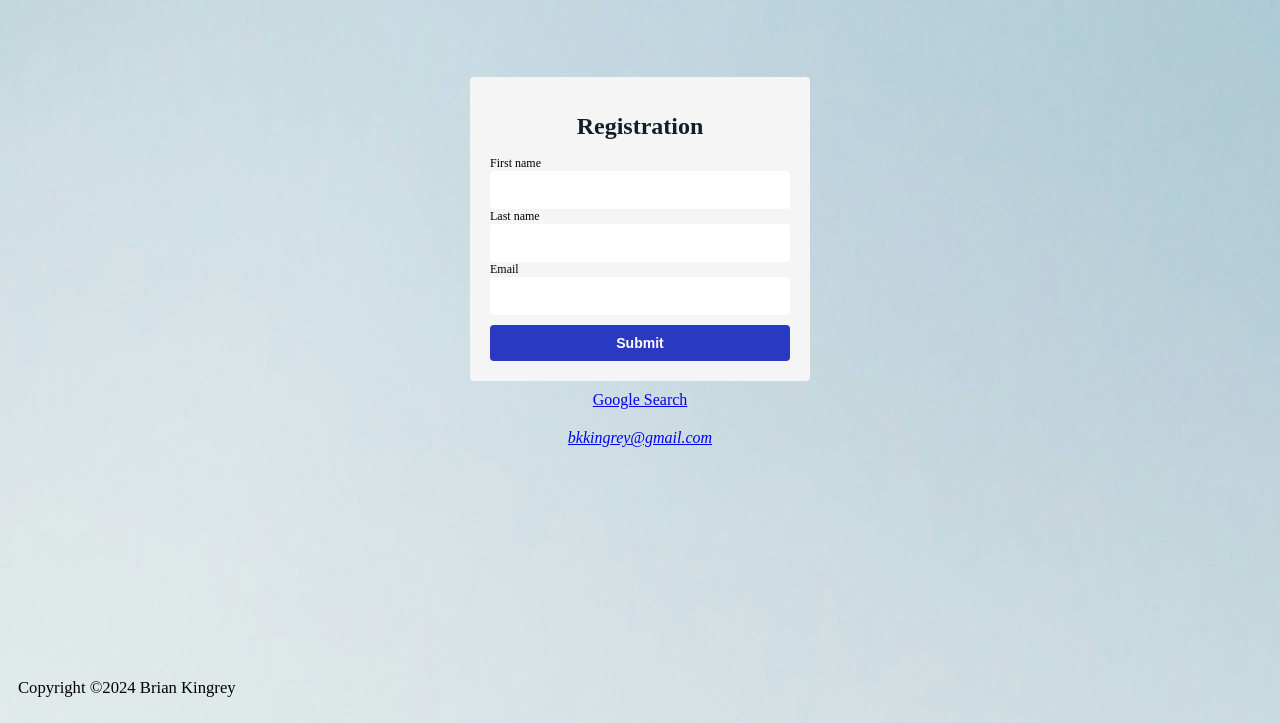
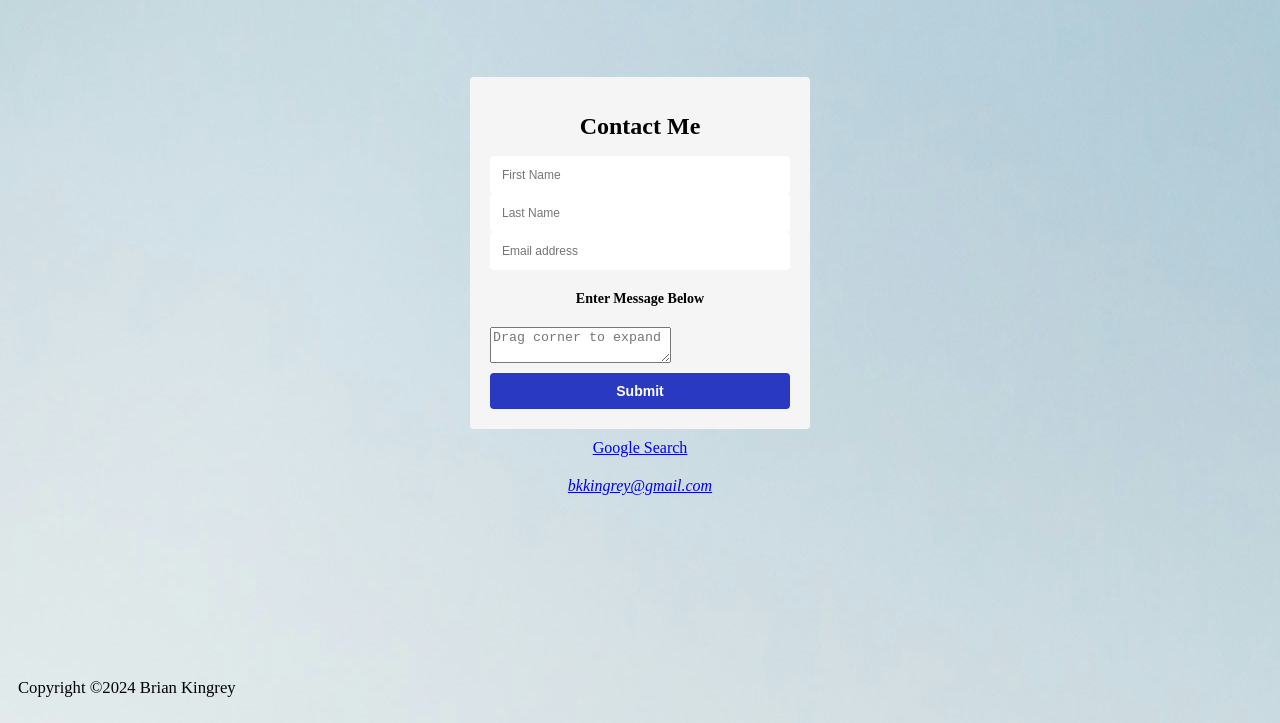
Before and after one commit to bkingrey608/Web-Development, a plain HTML site: page contact.html in a window 1280 px wide. Shown: the part 77-800 px from the top of the page. Drawn offline with Linux system fonts and the light colour scheme.

Commit message:
Add files via upload

```diff
--- a/contact.html
+++ b/contact.html
@@ -18,23 +18,42 @@
     </div>
     <div class="container">
       <form id="form" action="/">
-        <h1>Registration</h1>
+        <!-- action to be added later-->
+        <h1>Contact Me</h1>
+
         <div class="input-control">
-          <label for="fname">First name</label>
-          <input id="fname" name="fname" type="text" />
-          <div class="error"></div>
-        </div>
-        <div class="input-control">
-          <label for="lname">Last name</label>
-          <input id="lname" name="lname" type="text" />
+          <!--<label for="fname">First name</label>-->
+          <input id="fname" name="fname" type="text" placeholder="First Name" />
           <div class="error"></div>
         </div>
 
         <div class="input-control">
-          <label for="email">Email</label>
-          <input id="email" name="email" type="text" />
+          <!--<label for="lname">Last name</label> -->
+          <input id="lname" name="lname" type="text" placeholder="Last Name" />
           <div class="error"></div>
         </div>
+
+        <div class="input-control">
+          <!--<label for="email">Email</label>-->
+          <input
+            id="email"
+            name="email"
+            type="text"
+            placeholder="Email address"
+          />
+          <div class="error"></div>
+        </div>
+
+        <div class="input-control">
+          <p><h3>Enter Message Below</h3></p>
+          <textarea
+            id="message"
+            id="message"
+            name="message"
+            placeholder="Drag corner to expand"
+          ></textarea>
+        </div>
+
         <!--<div class="input-control">
           <label for="password">Password</label>
           <input id="password" name="password" type="password" />
@@ -45,6 +64,7 @@
           <input id="password2" name="password2" type="password" />
           <div class="error"></div>
         </div>-->
+
         <button type="submit">Submit</button>
       </form>
     </div>
--- a/styles.css
+++ b/styles.css
@@ -94,9 +94,15 @@ font-size: 12px;
 }
 
 #form h1 {
-    color: #0f2027;
+    color: black;
     text-align: center;
 }
+#form h3 {
+    color: black;
+    text-align: center;
+}
+
+
 
 #form button {
     padding: 10px;
@@ -127,3 +133,12 @@ font-size: 12px;
 .input-control.error input {
     border-color: red;
 }
+
+.updates {
+    margin-top: 100PX;
+
+}
+
+textarea{
+    max-width: 300px;
+}
```
